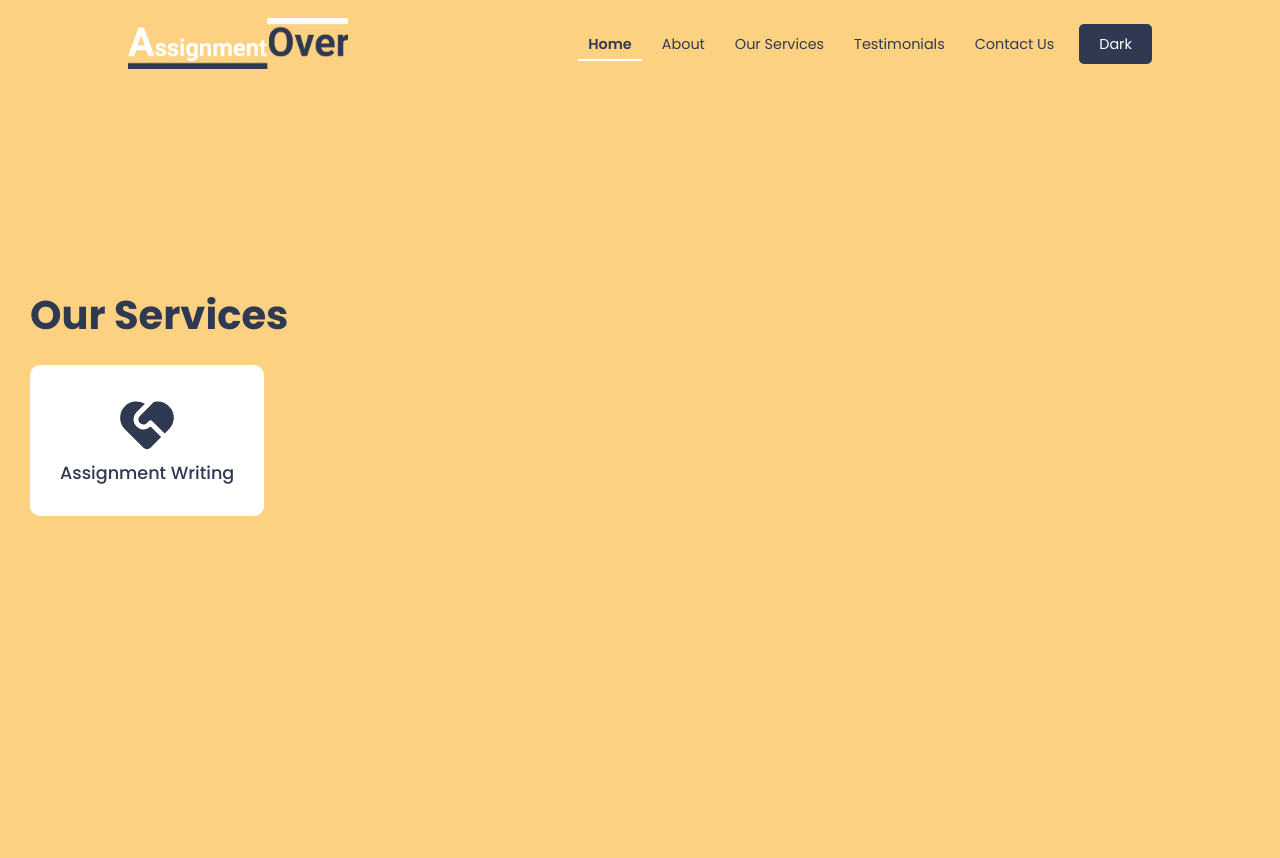
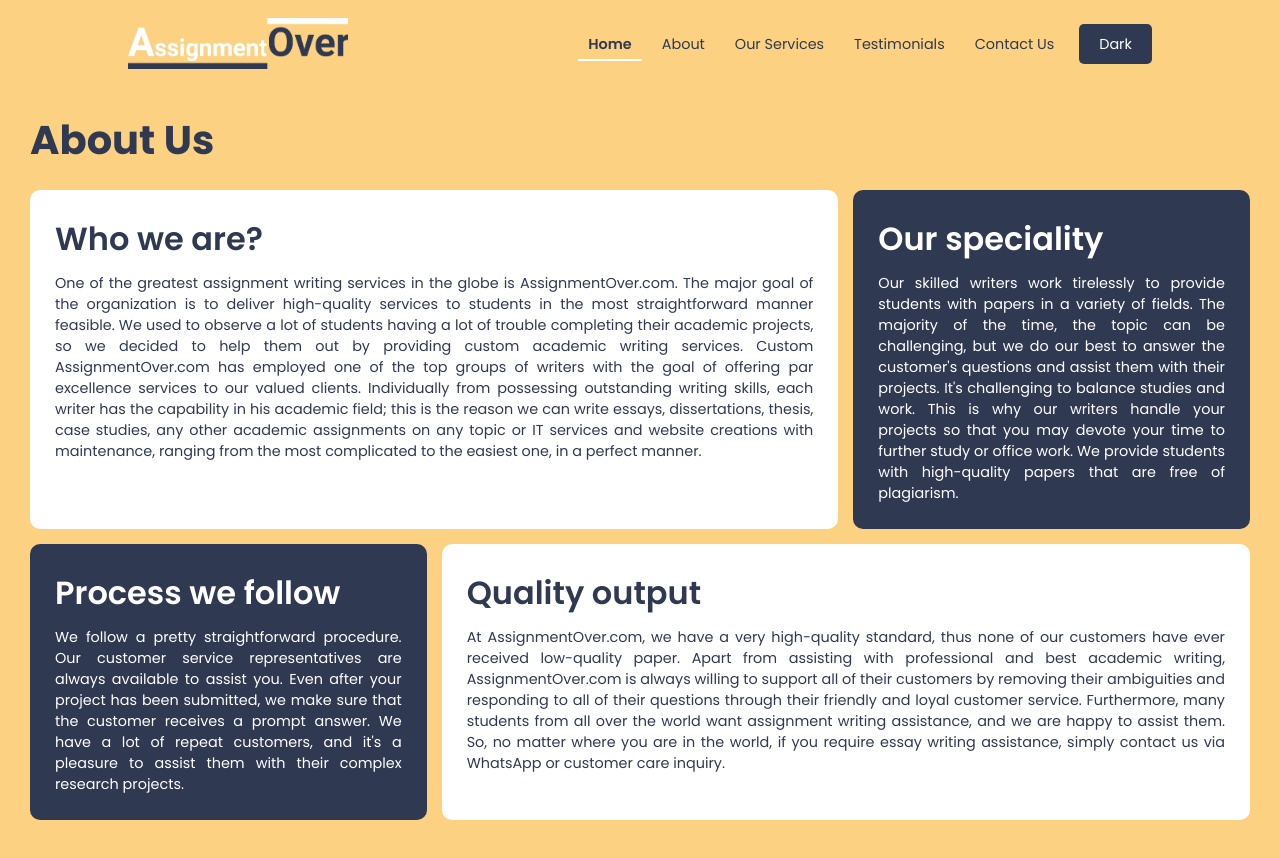
Before and after one commit to wahsandaruwan/assignmentover_frontend, a JavaScript app: page / in a window 1280 px wide. Shown: the top 858 px of the page. Before the commit the page ends 800 px from the top, so only its background shows below. Built offline with nearby package versions, Linux system fonts and the light colour scheme; the HTML template or start-up script is replaced by a standard one.

Commit message:
Updated about us section

```diff
--- a/src/App.js
+++ b/src/App.js
@@ -9,8 +9,8 @@ const App = () => {
     <>
       <NavBar />
       {/* <Home /> */}
-      {/* <About /> */}
-      <Services />
+      <About />
+      {/* <Services /> */}
     </>
   )
 }
--- a/src/index.css
+++ b/src/index.css
@@ -87,12 +87,17 @@ svg {
 }
 
 .about .about-info-grid .highlight {
-  background-color: #faab44;
+  background-color: #303952;
+}
+
+.about .about-info-grid .highlight .sub-heading,
+.about .about-info-grid .highlight .details {
+  color: #ffffff;
 }
 
 /* ----------------Services page---------------- */
 .services {
   align-items: flex-start;
   flex-direction: column;
-  padding: 30px;
+  padding: 110px 30px;
 }
```
